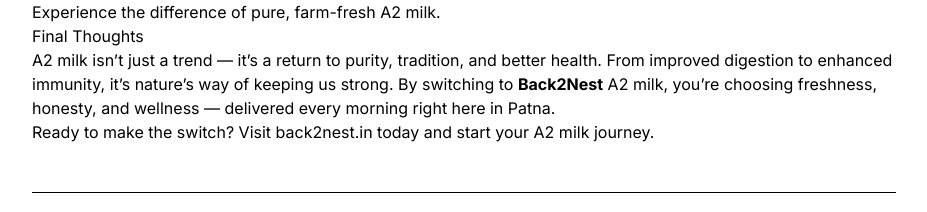
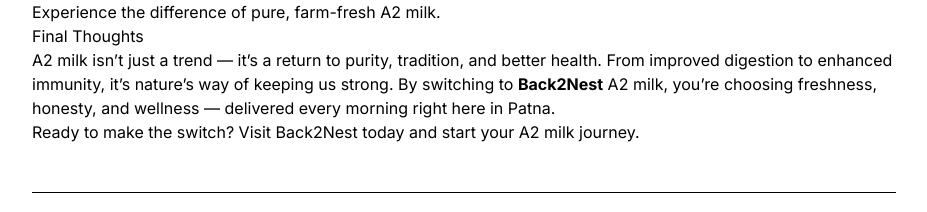
Before and after one commit to sachin8935/Back2NestWeb, a Next.js app: page /blog/benefits-of-A2-milk in a window 1280 px wide. Shown: the part 1920-2132 px from the top of the page, without its empty margins (176-1103 px from the left). Built offline with nearby package versions, Linux system fonts and the light colour scheme.

Commit message:
issue fix

```diff
--- a/src/app/blog/benefits-of-A2-milk/page.tsx
+++ b/src/app/blog/benefits-of-A2-milk/page.tsx
@@ -132,7 +132,7 @@ export default function BenefitsOfA2Milk() {
             A2 milk isn’t just a trend — it’s a return to purity, tradition, and better health. From improved digestion to enhanced immunity, it’s nature’s way of keeping us strong. By switching to <strong>Back2Nest</strong> A2 milk, you’re choosing freshness, honesty, and wellness — delivered every morning right here in Patna.
           </p>
           <p>
-            Ready to make the switch? Visit <a href="https://back2nest.in">back2nest.in</a> today and start your A2 milk journey.
+            Ready to make the switch? Visit <a href="https://back2nest.in">Back2Nest</a> today and start your A2 milk journey.
           </p>
         </div>
     </BlogPost>
--- a/src/app/blog/best-time-to-drink-milk/page.tsx
+++ b/src/app/blog/best-time-to-drink-milk/page.tsx
@@ -292,7 +292,7 @@ export default function BestTimeToDrinkMilk() {
             of Indian farms, delivered every morning in Patna.
           </p>
           <p>
-            Visit <a href="https://back2nest.in">back2nest.in</a> to start your
+            Visit <a href="https://back2nest.in">Back2Nest</a> to start your
             daily A2 milk subscription and make milk a meaningful part of your
             healthy routine — at any time of the day!
           </p>
--- a/src/app/blog/milk-storage-tips-patna/page.tsx
+++ b/src/app/blog/milk-storage-tips-patna/page.tsx
@@ -232,7 +232,7 @@ export default function MilkStorageTipsPatna() {
           </p>
 
           <p>
-            Visit <a href="https://back2nest.in">back2nest.in</a> today to
+            Visit <a href="https://back2nest.in">Back2Nest</a> today to
             subscribe and enjoy Patna's purest A2 milk — delivered early every
             morning.
           </p>
```
